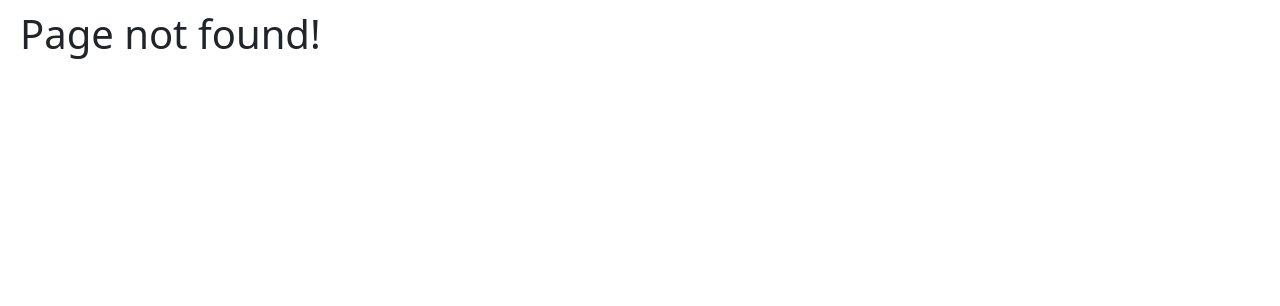
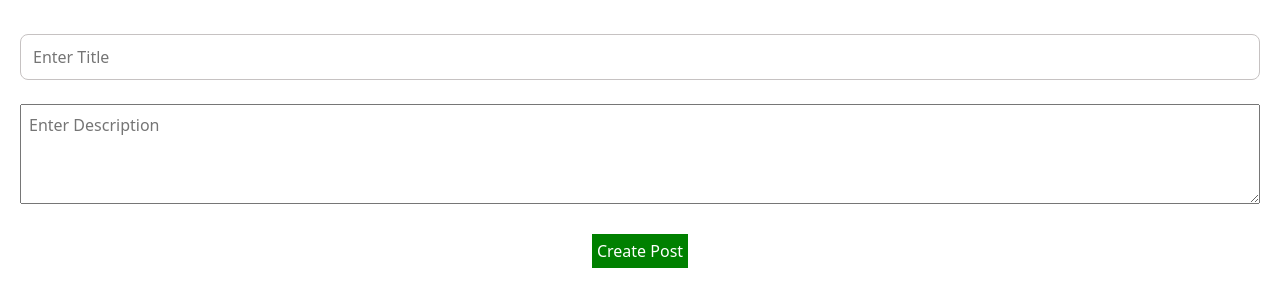
Before and after one commit to Vibha27/react-questions, a React (Create React App) app: page /blogs in a window 1280 px wide. Before the commit this address had no page. Shown: the top 306 px of the page. Built offline with nearby package versions, Linux system fonts and the light colour scheme.

Commit message:
implemented blogs CRUD hackerrank problem

```diff
--- a/src/App.js
+++ b/src/App.js
@@ -15,6 +15,7 @@ import { AccordionPage } from "./pages/Accordion/AccordionPage"
 import { PhoneNumberInput } from "./pages/PhoneNumber/PhoneNumber"
 import { DebouncedHook } from "./hooks/useDebounce"
 import { Slider } from "./pages/Slider/Slider"
+import Blogs from "./pages/Blogs/Blogs"
 
 export const App = () => {
     return <BrowserRouter>
@@ -33,6 +34,7 @@ export const App = () => {
             <Route path="/phonenumber" element={<PhoneNumberInput />} />
             <Route path="/debounced-hook" element={<DebouncedHook />} />
             <Route path="/slider" element={<Slider />} />
+            <Route path="/blogs" element={<Blogs />} />
 
             <Route path="*" element={<h1>Page not found! </h1>} />
         </Routes>
--- a/src/Home.js
+++ b/src/Home.js
@@ -18,6 +18,7 @@ function Home() {
         <li><Link to={'/accordion'}>Accordion for FAQs</Link></li>
         <li><Link to={'/phonenumber'}>PhoneNumber Formatter</Link></li>
         <li><Link to={'/slider'}>Slider</Link></li>
+        <li><Link to={'/blogs'}>Blogs</Link></li>
         <br />
         <h4>Hooks</h4>
         <br />
--- /dev/null
+++ b/src/pages/Blogs/BlogInput.js
@@ -0,0 +1,21 @@
+import React from "react";
+
+function BlogInput({
+  title,
+  description,
+  handleTitleChange,
+  handleDescriptionChange
+}) {
+  return (
+    <div className="layout-column justify-content-center align-items-center">
+        <br/>
+      <input className="w-100" type="text" placeholder="Enter Title" value={title} data-testid="title-input"
+      onChange={handleTitleChange} /><br /><br />
+      <textarea className="mt-10 w-100" placeholder="Enter Description" value={description}
+      onChange={handleDescriptionChange}
+      data-testid="description-input" />
+    </div>
+  );
+}
+
+export default BlogInput;
--- /dev/null
+++ b/src/pages/Blogs/Blogs.js
@@ -0,0 +1,61 @@
+import React, { useState } from "react";
+import BlogInput from "./BlogInput";
+import PostDisplay from "./PostDisplay";
+
+function Blogs() {
+
+  const [title, setTitle] = useState("");
+  const [description, setDescription] = useState("");
+  const [blogs, setBlogs] = useState([]);
+
+  const handleTitleChange = (e) => {
+    setTitle(e.target.value)
+  }
+
+  const handleDescriptionChange = (e) => {
+    setDescription(e.target.value)
+  }
+
+  const handleCreatePost = () => {
+    if (title.trim() && description.trim()) {
+      let post = {
+        title,
+        description,
+        id: blogs.length + 1
+      }
+      setBlogs([...blogs, post]);
+
+      setTitle("");
+      setDescription("");
+    }
+  }
+
+  const handleDeletePost = (id) => {
+    if (id) {
+      setBlogs(blogs.filter(blog => blog.id !== id))
+    }
+  }
+
+  return (
+    <div className="text-center ma-20">
+      <div className="mb-20">
+        <BlogInput
+        title={title}
+        description={description}
+        handleTitleChange={handleTitleChange}
+        handleDescriptionChange={handleDescriptionChange} /><br/>
+        <button data-testid="create-button" className="mt-10"
+        onClick={handleCreatePost}>
+          Create Post
+        </button>
+      </div>
+      <br/>
+      <div className="posts-section">
+        <PostDisplay blogs={blogs}
+        handleDeletePost={handleDeletePost} />
+      </div>
+    </div>
+  );
+}
+
+export default Blogs;
--- /dev/null
+++ b/src/pages/Blogs/PostDisplay.js
@@ -0,0 +1,18 @@
+import React from "react";
+
+function PostDisplay({blogs=[], handleDeletePost}) {
+  return (
+    <div data-testid="posts-container" className="posts-container flex wrap gap-10">
+      {blogs.length > 0 && blogs.map((blog) => (
+        <div className="post-box" key={blog.id}>
+          <h3>{blog.title}</h3>
+          <p>{blog.description}</p>
+          <button
+          onClick={() => handleDeletePost(blog.id)}>Delete</button>
+        </div>
+      ))}
+    </div>
+  );
+}
+
+export default PostDisplay;
--- a/src/style.css
+++ b/src/style.css
@@ -138,3 +138,29 @@ button:disabled {
   cursor: not-allowed;
   background-color: rgb(142, 232, 142);
 }
+
+textarea {
+  height: 100px;
+  width: 100% !important;
+  padding: 8px;
+}
+
+.gap-10 {
+  gap: 10px;
+}
+
+.posts-container {
+  display: grid;
+  grid-template-columns: 2fr 2fr 2fr;
+}
+
+.post-box {
+  background-color: #f0f0f0;
+  border: 1px solid #ccc;
+  padding: 10px;
+  min-width: fit-content;
+  flex: 1;
+  box-sizing: border-box;
+  margin: 10px;
+  border-radius: 12px;
+}
```
